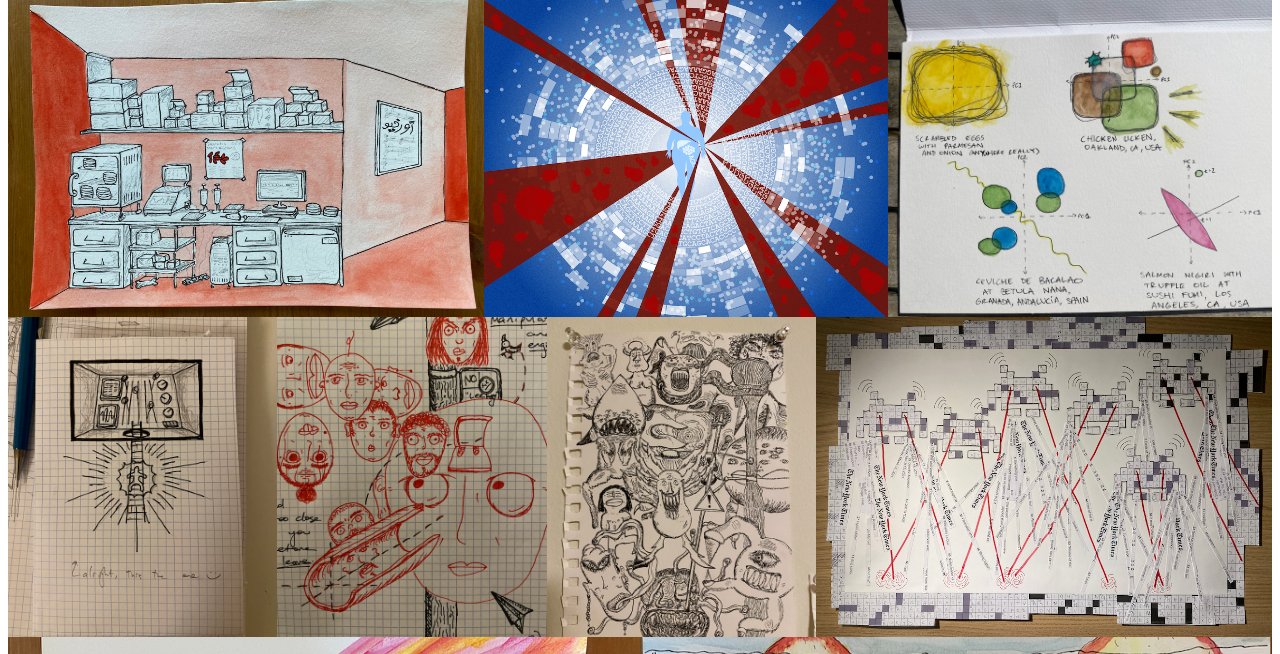
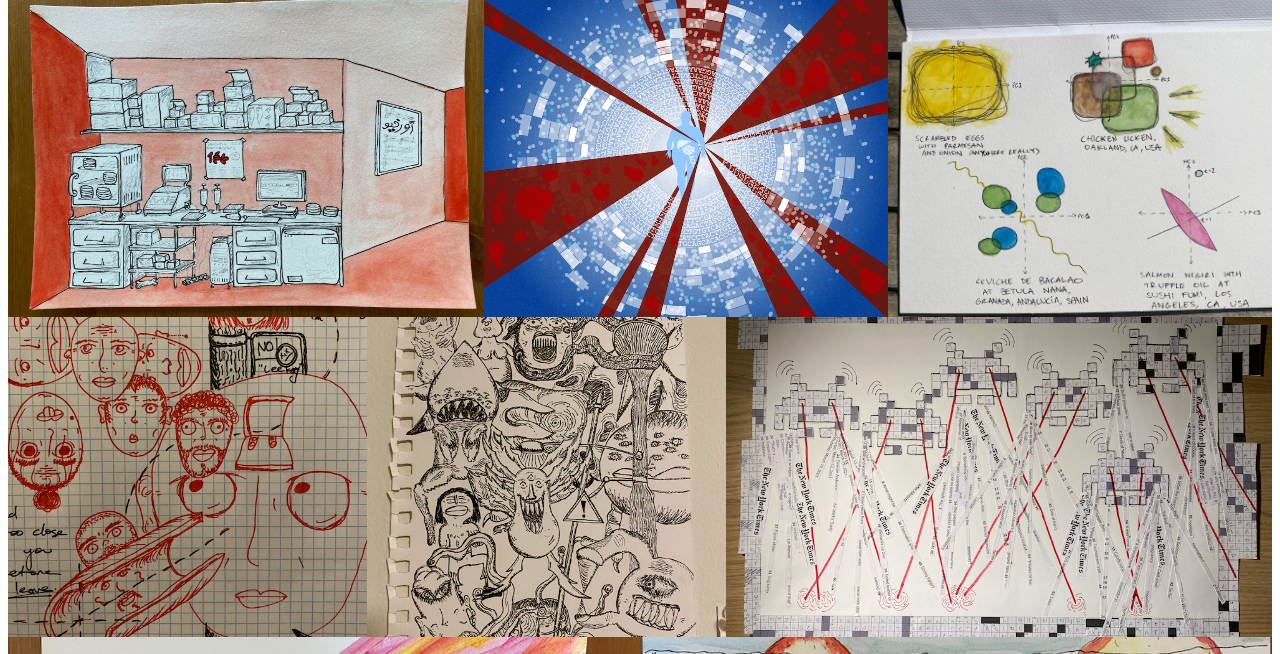
Before and after one commit to ndarci/ndarci.github.io, a plain HTML site: page index.html in a window 1280 px wide. Shown: the part 146-800 px from the top of the page. Drawn offline with Linux system fonts and the light colour scheme.

Commit message:
cleaning up for apps

```diff
--- a/index.html
+++ b/index.html
@@ -69,9 +69,9 @@
 					<img src="pcaflav/pca_flav_thumbnail.png" alt="Dimensionally Reduced Flavor Plots">
 				</a>
 
-				<a href="downstairs/index.html" class="tile">
+				<!-- <a href="downstairs/index.html" class="tile">
 					<img src="downstairs/downstairs_sketch_thumbnail.png" alt="Learning to go Downstairs sketch">
-				</a>
+				</a> -->
 
 				<a href="fornes/index.html" class="tile">
 					<img src="fornes/fornes_doodle_thumbnail.png" alt="Untitled Sketch">
```
Also changed, not shown: 1 other file.
